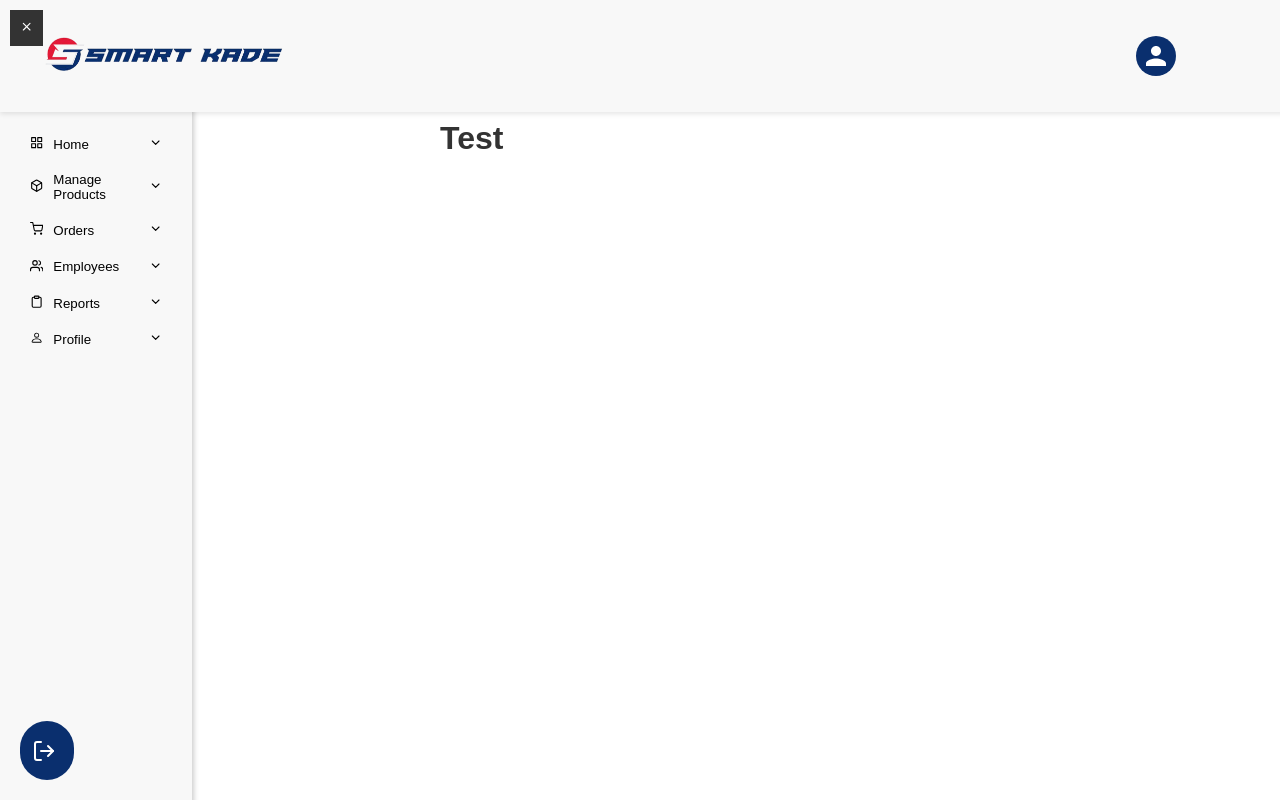
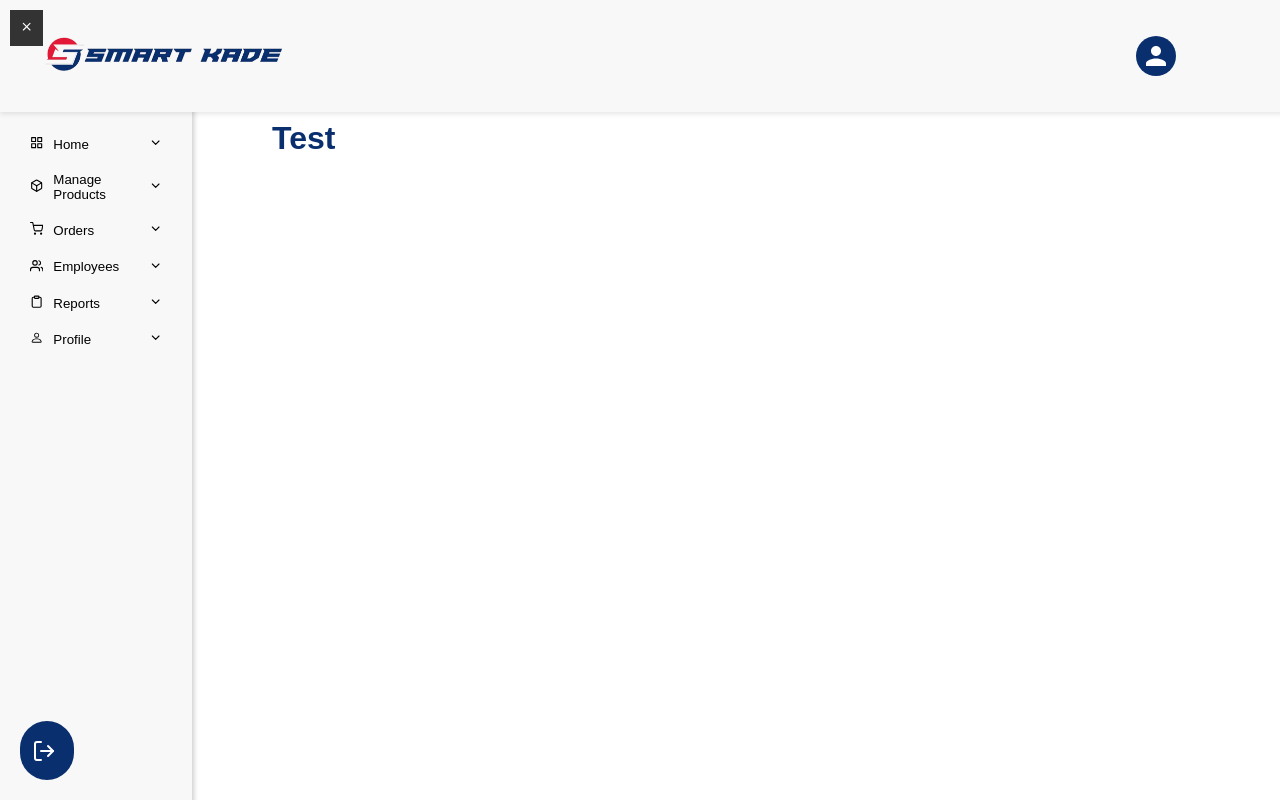
Before and after one commit to pasanmayura/Ecommerce_Website, a Next.js app in the folder frontend-admin/: page /MostSold in a window 1280 px wide. Built offline with nearby package versions, Linux system fonts and the light colour scheme.

Commit message:
fix: adjust sidebar flex property and add styling for h1 element

```diff
--- a/frontend-admin/src/styles/Structure.css
+++ b/frontend-admin/src/styles/Structure.css
@@ -4,7 +4,7 @@
   }
 
 .sidebar-section {
-    flex: 1;
+    flex: 0.5;
     display: flex;
     flex-direction: column;
   }
@@ -12,3 +12,7 @@
 .content{
     flex: 2;
 }
+
+h1{
+  color: #0a2f6e;
+}
```
